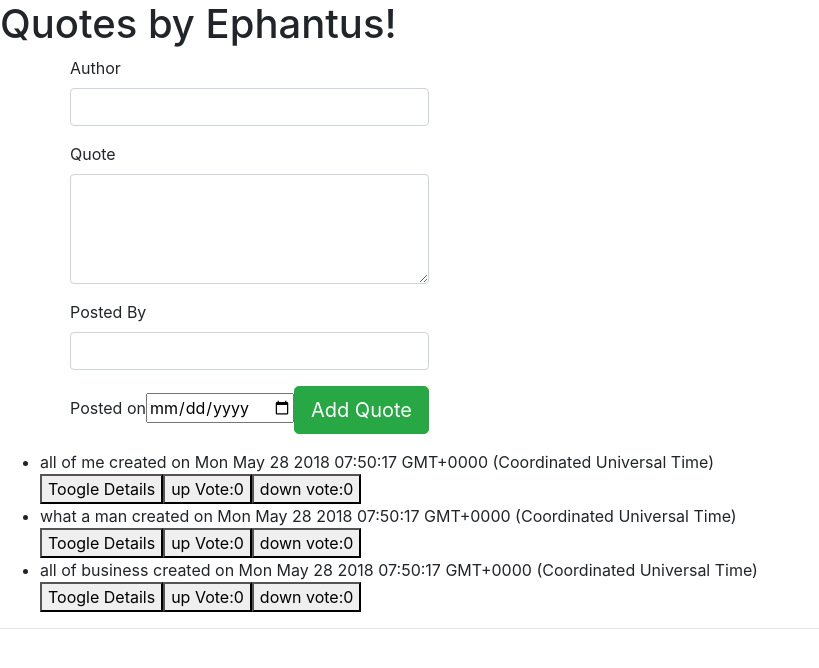
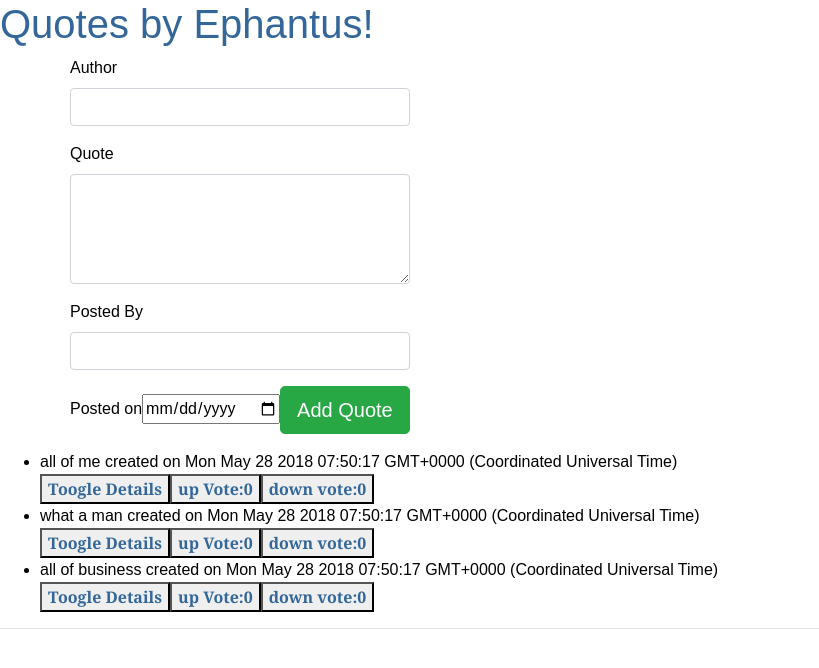
Before and after one commit to ephantuskaranja/Quotes_AngularJs, an Angular app: page / in a window 1280 px wide. Shown: the top 668 px of the page, without its empty margins (0-819 px from the left). Built offline with nearby package versions, Linux system fonts and the light colour scheme.

Commit message:
add css styles

```diff
--- a/src/app/quote/quote.component.css
+++ b/src/app/quote/quote.component.css
@@ -0,0 +1,27 @@
+/* Application-wide Styles */
+h1 {
+  color: #369;
+  font-family: Arial, Helvetica, sans-serif;
+  font-size: 250%;
+}
+h2, h3 {
+  color: #444;
+  font-family: Arial, Helvetica, sans-serif;
+  font-weight: lighter;
+}
+body {
+  margin: 2em;
+}
+body, input[text], button {
+  color: #369;
+  font-family: Cambria, Georgia;
+  font-weight: bold;
+}
+label {
+  color: #369;
+}
+/* everywhere else */
+* {
+  font-family: Arial, Helvetica, sans-serif;
+  color: black;
+}
--- a/src/app/quote/quote.component.html
+++ b/src/app/quote/quote.component.html
@@ -7,14 +7,14 @@
     </div>
 
 </div>
+<div class="details">
 <ul>
   <div *ngFor='let quote of quotes;let i = index'>
     <li id="{{i}}" appHighlighter>{{quote.quote}} created on {{quote.timer}} </li>
     <button (click)='toogleDetails(i)'>Toogle Details</button>
     <button (click)='upvotesCreator(i)'>up Vote:{{ quote.upVotes }}</button>
     <button (click)='downvotesCreator(i)'>down vote:{{ quote.downVotes }}</button>
-
     <app-quote-details *ngIf="quote.showAuthor" [quote]='quote' (isComplete)= 'completeQuote($event,i)'></app-quote-details>
-
   </div>
 </ul>
+</div>
```
Also changed, not shown: src/styles.css (line endings or trailing spaces).
